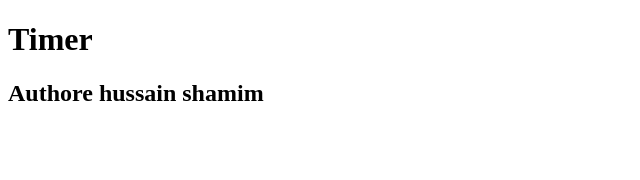
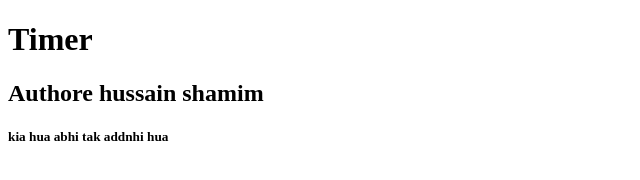
Before and after one commit to hussainshamim16/timerliy, a plain HTML site: page index.html in a window 1280 px wide. Shown: the whole page, without its empty margins (0-640 px from the left). Drawn offline with Linux system fonts and the light colour scheme.

Commit message:
blueWail

```diff
--- a/index.html
+++ b/index.html
@@ -8,5 +8,6 @@
 <body>
     <h1>Timer</h1>
     <h2>Authore hussain shamim</h2>
+    <h5>kia hua abhi tak addnhi hua </h5>
 </body>
 </html>
```
